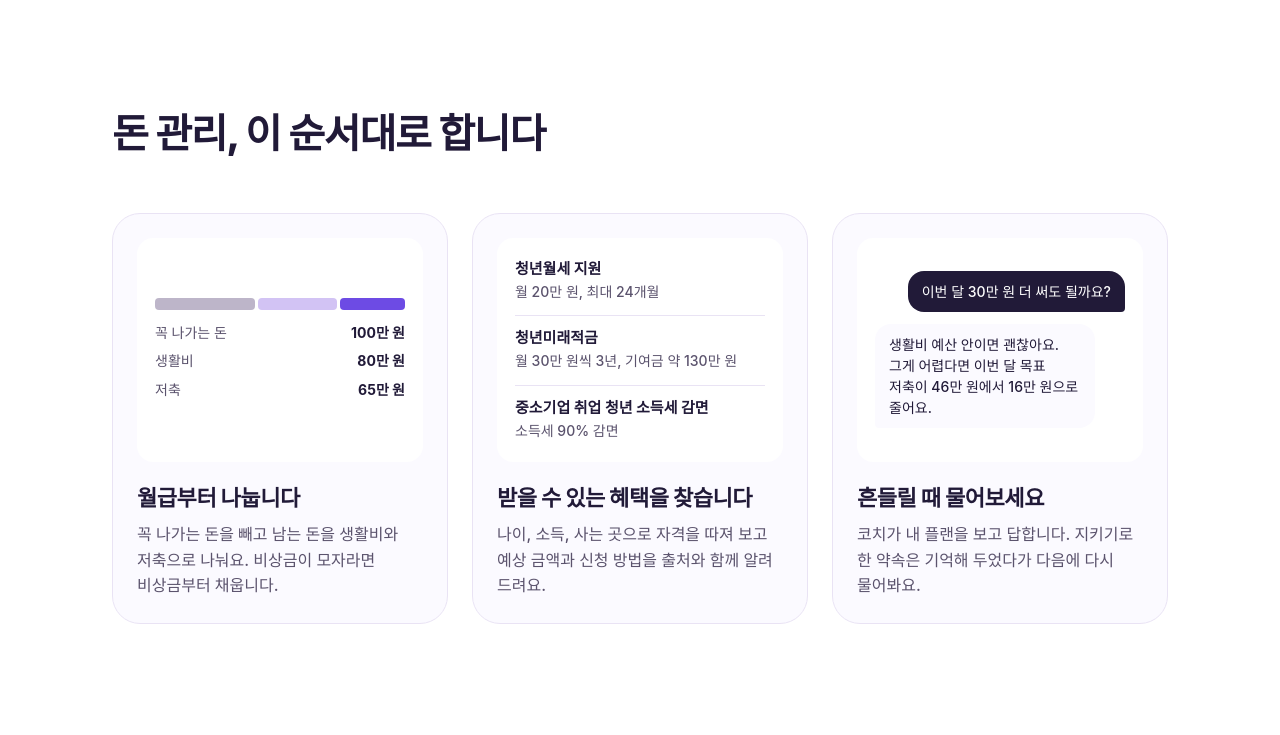
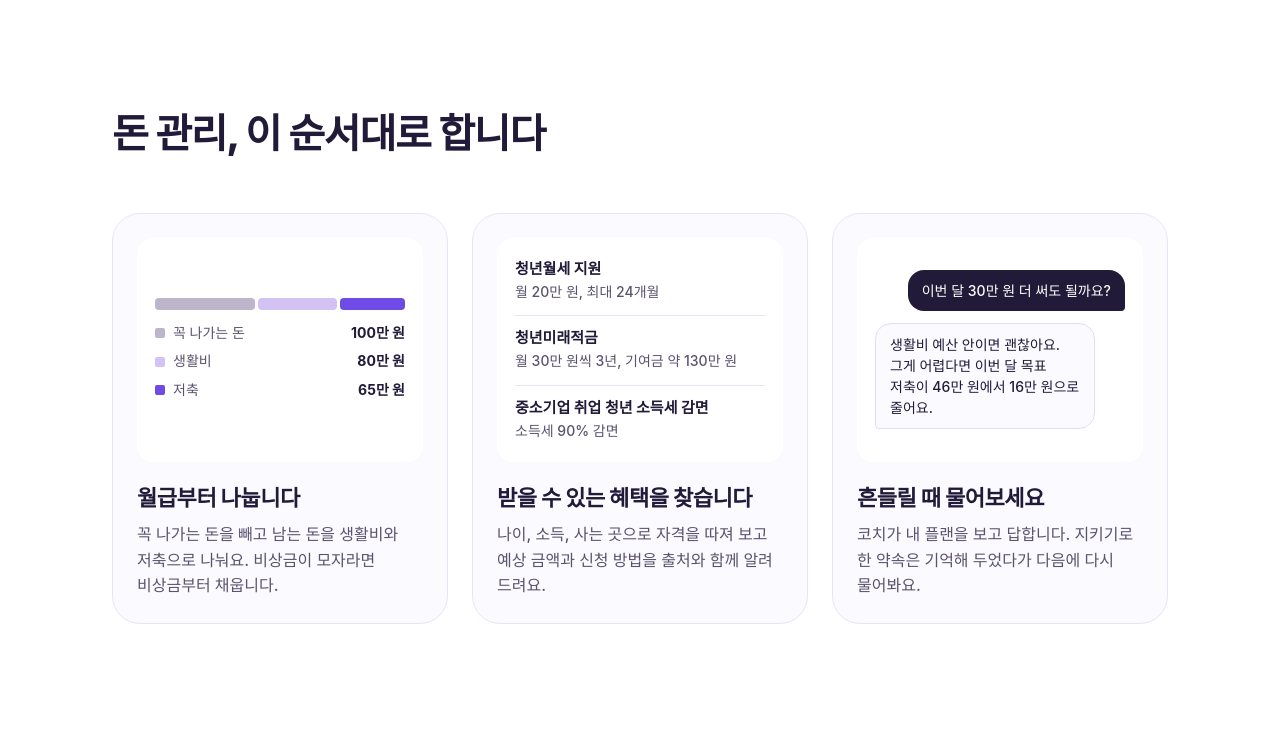
Before and after one commit to PSHUN03/Codyssey-M3-1, a FastAPI app: page / in a window 1280 px wide. Shown: the part 1694-2429 px from the top of the page. Run offline with FastAPI, Linux system fonts and the light colour scheme; some web fonts are replaced.

Commit message:
style: reveal feature cards together with soft reply borders (#16)

```diff
--- a/app/static/css/app.css
+++ b/app/static/css/app.css
@@ -674,6 +674,7 @@ body.no-nav .toast { bottom: 24px; }
   }
   .landing-motion [data-landing-reveal="bar"] { transform-origin: center bottom; }
   .landing-motion [data-landing-reveal="bar"].is-revealed { animation-name: landing-bar-grow; }
+  /* Reveal each card and all its contents as one unit. */
   .landing-motion [data-landing-reveal="feature"].is-revealed { animation-name: landing-feature-enter; }
   .landing-motion [data-landing-reveal="stat"].is-revealed { animation-name: landing-stat-emphasis; }
   .landing-motion [data-landing-reveal][data-landing-instant] { opacity: 1; transform: none; animation: none; }
@@ -749,7 +750,7 @@ body.no-nav .toast { bottom: 24px; }
 .mini-bar span { border-radius: 4px; }
 .mini-rows { margin: 0; display: flex; flex-direction: column; gap: 6px; font-size: 14px; }
 .mini-rows div { display: flex; justify-content: space-between; }
-.mini-rows dt { color: var(--body); }
+.mini-rows dt { display: flex; align-items: center; gap: 8px; color: var(--body); }
 .mini-rows dd { margin: 0; color: var(--ink); font-weight: 700; }
 .mini-item { display: flex; flex-direction: column; font-size: 14px; }
 .mini-item + .mini-item { padding-top: 10px; border-top: 1px solid var(--hairline); }
@@ -757,7 +758,7 @@ body.no-nav .toast { bottom: 24px; }
 .mini-item span { color: var(--body); }
 .mini-q, .mini-a { max-width: 88%; padding: 10px 14px; font-size: 14px; line-height: 1.5; }
 .mini-q { align-self: flex-end; border-radius: 16px 16px 4px 16px; background: var(--ink); color: #fff; }
-.mini-a { align-self: flex-start; border-radius: 16px 16px 16px 4px; background: var(--canvas); color: var(--ink); }
+.mini-a { align-self: flex-start; border: 1px solid #e5dcfa; border-radius: 16px 16px 16px 4px; background: var(--canvas); color: var(--ink); }
 
 .band-dark { padding: 72px 0; background: var(--ink); color: rgba(255, 255, 255, 0.72); }
 .band-grid { display: grid; gap: 16px; }
--- a/app/templates/base.html
+++ b/app/templates/base.html
@@ -12,7 +12,7 @@
   <link rel="apple-touch-icon" href="/static/icons/icon-192.png?v={{ asset_version }}">
   <link rel="preconnect" href="https://cdn.jsdelivr.net" crossorigin>
   <link rel="stylesheet" href="https://cdn.jsdelivr.net/gh/orioncactus/pretendard@v1.3.9/dist/web/variable/pretendardvariable-dynamic-subset.min.css">
-  <link rel="stylesheet" href="/static/css/app.css?v={{ asset_version }}-fe03-calculator-apply-v3">
+  <link rel="stylesheet" href="/static/css/app.css?v={{ asset_version }}-fe03-feature-together-v2">
 </head>
 {% set nav_items = [
   ("/home", "홈", "home"),
--- a/app/templates/landing.html
+++ b/app/templates/landing.html
@@ -87,9 +87,9 @@
           <div class="feature-demo" aria-hidden="true">
             <div class="mini-bar"><span class="k-fixed" style="flex:100"></span><span class="k-living" style="flex:80"></span><span class="k-saving" style="flex:65"></span></div>
             <dl class="mini-rows">
-              <div><dt>꼭 나가는 돈</dt><dd>100만 원</dd></div>
-              <div><dt>생활비</dt><dd>80만 원</dd></div>
-              <div><dt>저축</dt><dd>65만 원</dd></div>
+              <div><dt><span class="dot k-fixed"></span>꼭 나가는 돈</dt><dd>100만 원</dd></div>
+              <div><dt><span class="dot k-living"></span>생활비</dt><dd>80만 원</dd></div>
+              <div><dt><span class="dot k-saving"></span>저축</dt><dd>65만 원</dd></div>
             </dl>
           </div>
           <h3>월급부터 나눕니다</h3>
```
Also changed, not shown: docs/qa/FE-03-2026-11-01.md (+9 -0 lines), 1 other file.
